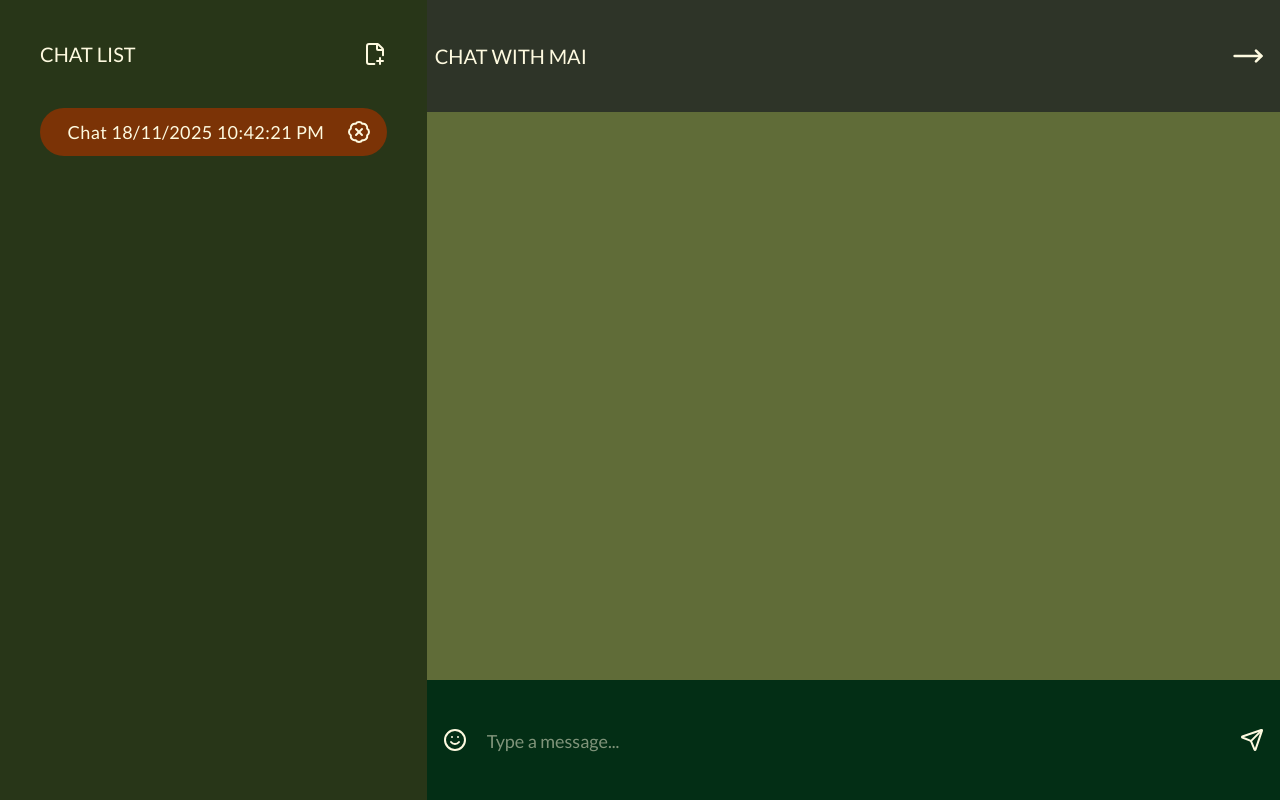
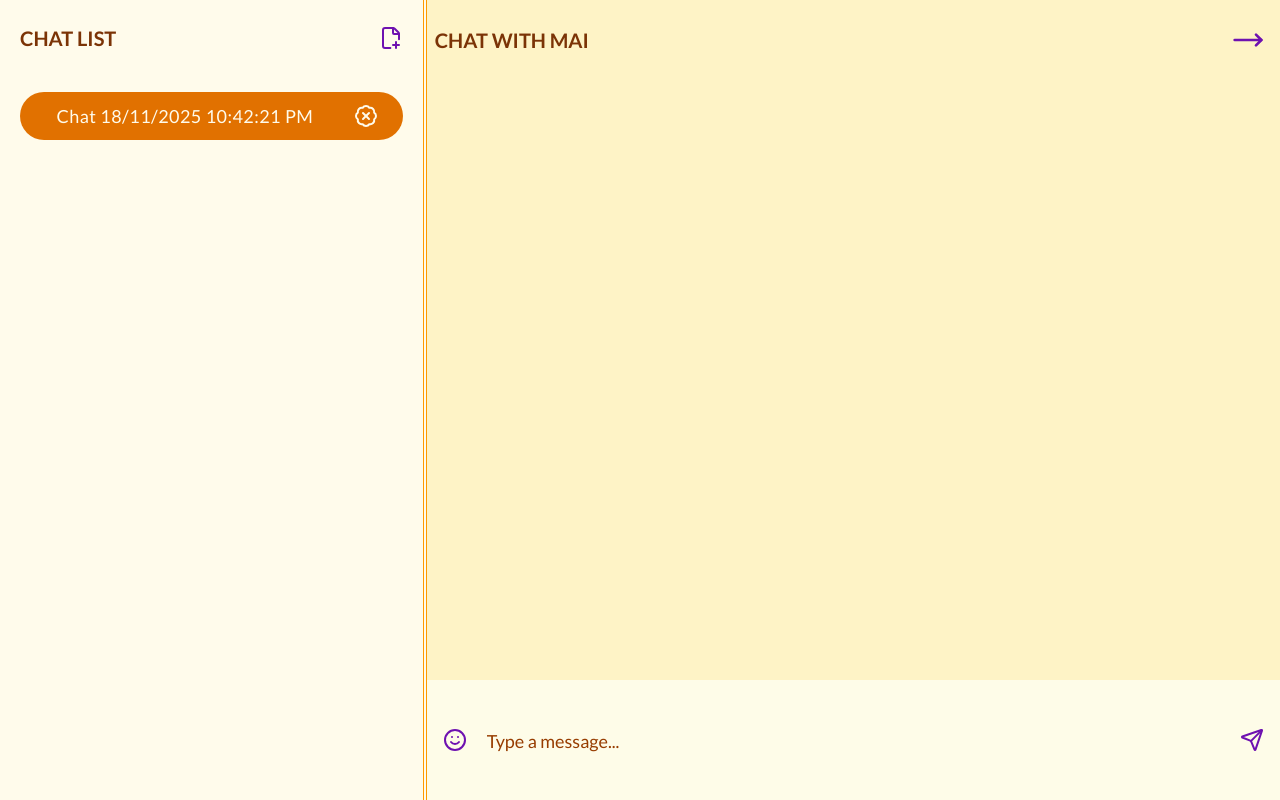
Before and after one commit to Trang217/chat_with_mai, a React (Vite) app: page / in a window 1280 px wide. Both pictures are taken after a click on the button "CHAT WITH MAI". Built offline with nearby package versions, Linux system fonts and the light colour scheme.

Commit message:
update stype

```diff
--- a/src/components/ChatBotApp.tsx
+++ b/src/components/ChatBotApp.tsx
@@ -140,19 +140,19 @@ function ChatBotApp({
   }, [messages, activeChat]);
 
   return (
-    <div className="flex min-h-screen text-[#FEFAE0]">
-      <div className="hidden md:flex flex-col space-y-4 w-1/3 p-10 bg-[#283618]">
+    <div className="flex min-h-screen text-amber-900 bg-amber-100">
+      <div className="hidden md:flex flex-col space-y-4 w-1/3 py-6 px-5 bg-amber-50 border-r-4 border-double border-r-amber-500">
         <div className="flex items-center justify-between mb-10">
-          <h2 className="font-lato text-xl uppercase">Chat List</h2>
+          <h2 className="font-lato font-bold text-xl uppercase">Chat List</h2>
 
           <div className="relative group cursor-pointer inline-block">
             <FilePlusCorner
               onClick={onNewChat}
-              className="cursor-pointer hover:scale-105 transition-all duration-150"
+              className="cursor-pointer hover:scale-105 transition-all duration-150 text-purple-800"
             />
 
             {/* tooltip */}
-            <span className=" absolute left-1/2 -translate-x-1/2 top-[120%] opacity-0 group-hover:opacity-100 transition-all duration-200  text-white text-sm px-2 py-1 rounded whitespace-nowrap ">
+            <span className=" absolute left-1/2 -translate-x-1/2 top-[120%] opacity-0 group-hover:opacity-100 transition-all duration-200 text-sm px-2 py-1 rounded whitespace-nowrap ">
               Create Chat
             </span>
           </div>
@@ -163,11 +163,13 @@ function ChatBotApp({
             <div
               onClick={() => onSetActiveChat(chat.id)}
               key={chat.id}
-              className={`flex items-center justify-around bg-[#DDA15E] h-12 pl-4 py-2 pr-1 cursor-pointer hover:scale-105 hover:shadow-2xl transition-all duration-150 rounded-full ${
+              className={`flex items-center justify-around bg-amber-400 h-12 pl-4 py-2 pr-1 cursor-pointer hover:scale-105 hover:shadow-2xl transition-all duration-150 rounded-full ${
                 chat.id === activeChat ? "active" : ""
               }`}
             >
-              <h4 className="text-lg tracking-wide">{chat.displayId}</h4>
+              <h4 className="text-sm lg:text-lg tracking-wide">
+                {chat.displayId}
+              </h4>
               <BadgeX
                 onClick={(e) => handleDeleteChat(e, chat.id)}
                 className="cursor-pointer hover:scale-105 transition-all duration-150"
@@ -177,12 +179,12 @@ function ChatBotApp({
         })}
       </div>
 
-      <div className="flex flex-col w-full md:w-2/3 bg-[#606C38]">
-        <div className="flex items-center justify-between py-10 pr-4 pl-2 bg-[#2e3428]">
-          <h3 className="text-xl uppercase">Chat with Mai</h3>
+      <div className="flex flex-col w-full md:w-2/3 bg-amber-100">
+        <div className="flex items-center justify-between py-6 pr-4 pl-2">
+          <h3 className="text-xl font-bold uppercase">Chat with Mai</h3>
           <MoveRight
             onClick={handleGoBackClick}
-            className="cursor-pointer w-8 h-8 hover:scale-105 transition-all duration-150"
+            className="cursor-pointer w-8 h-8 hover:scale-105 transition-all duration-150 text-purple-800"
           />
         </div>
 
@@ -205,10 +207,10 @@ function ChatBotApp({
 
         <form
           onSubmit={sendMessages}
-          className="relative flex justify-between items-center space-x-3 px-4 w-full h-30 bg-green-950"
+          className="relative flex justify-between items-center space-x-3 px-4 w-full h-30 bg-yellow-50 "
         >
           <Smile
-            className="cursor-pointer"
+            className="cursor-pointer text-purple-800"
             onClick={() => setShowEmojiPicker((prev) => !prev)}
           />
           {showEmojiPicker && (
@@ -217,7 +219,7 @@ function ChatBotApp({
             </div>
           )}
           <input
-            className="flex-1 outline-none text-xl placeholder:text-lg px-2"
+            className="flex-1 outline-none text-xl placeholder:text-lg placeholder:text-amber-800 px-2"
             type="text"
             onChange={handleInputChange}
             value={inputValue}
@@ -225,7 +227,7 @@ function ChatBotApp({
             onFocus={() => setShowEmojiPicker(false)}
           />
           <button type="submit">
-            <Send className="cursor-pointer hover:scale-105 transition-all duration-150" />
+            <Send className="cursor-pointer text-purple-800 hover:scale-105 transition-all duration-150" />
           </button>
         </form>
       </div>
--- a/src/components/ChatBotStart.tsx
+++ b/src/components/ChatBotStart.tsx
@@ -9,10 +9,10 @@ function ChatBotStart({ onStartChat }: ChatBotStartProps): JSX.Element {
     onStartChat();
   };
   return (
-    <div className="flex items-center justify-center min-h-screen bg-[#283618]">
+    <div className="flex items-center justify-center min-h-screen bg-amber-100">
       <button
         onClick={handleClick}
-        className=" font-lato font-bold bg-[#DDA15E] text-[#FEFAE0] text-5xl uppercase py-16 px-20 rounded-xl shadow-xl cursor-pointer hover:scale-105 transition duration-200 hover:shadow-2xl"
+        className=" font-lato font-bold  bg-orange-200 text-violet-800 text-5xl uppercase py-16 px-20 rounded-xl shadow-xl cursor-pointer hover:scale-105 transition duration-200 hover:shadow-2xl"
       >
         Chat with Mai
       </button>
--- a/src/index.css
+++ b/src/index.css
@@ -5,13 +5,13 @@
   --font-lato: "Lato", sans-serif;
 }
 .active {
-  @apply bg-amber-900;
+  @apply bg-amber-600 text-amber-50;
 }
 
 .prompt {
-  @apply text-right self-end rounded-4xl rounded-tr-none border-2 border-amber-900 py-4 px-6 text-[#DDA15E];
+  @apply tracking-wide text-right self-end rounded-4xl rounded-tr-none border-2  border-amber-400 py-4 px-6 text-amber-950;
 }
 
 .response {
-  @apply text-left self-start rounded-4xl rounded-tl-none border-2 border-amber-700 py-4 px-6 text-[#DDA15E];
+  @apply tracking-wide text-left self-start rounded-4xl rounded-tl-none border-2  border-amber-400 py-4 px-6 text-amber-950;
 }
```
